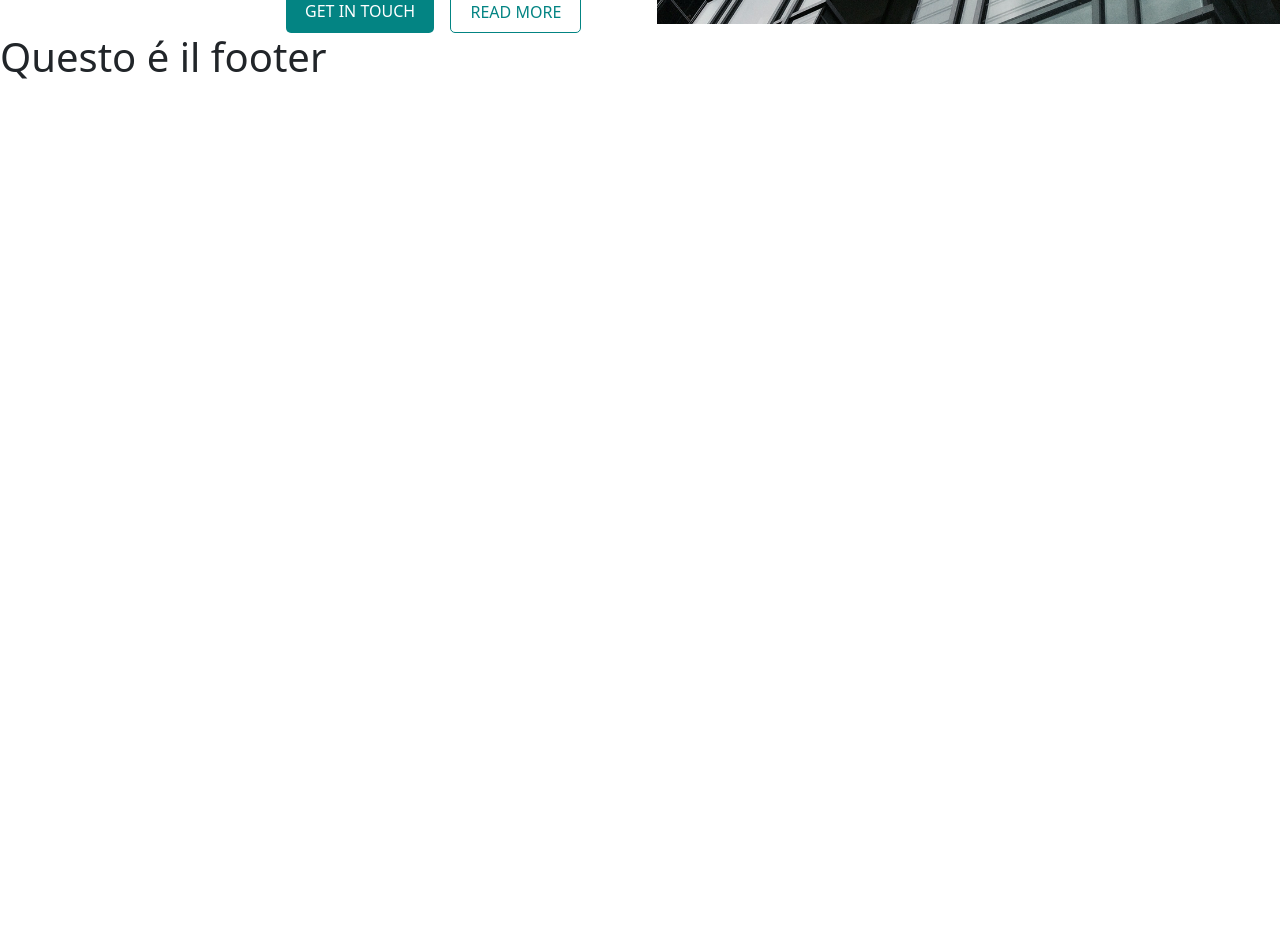
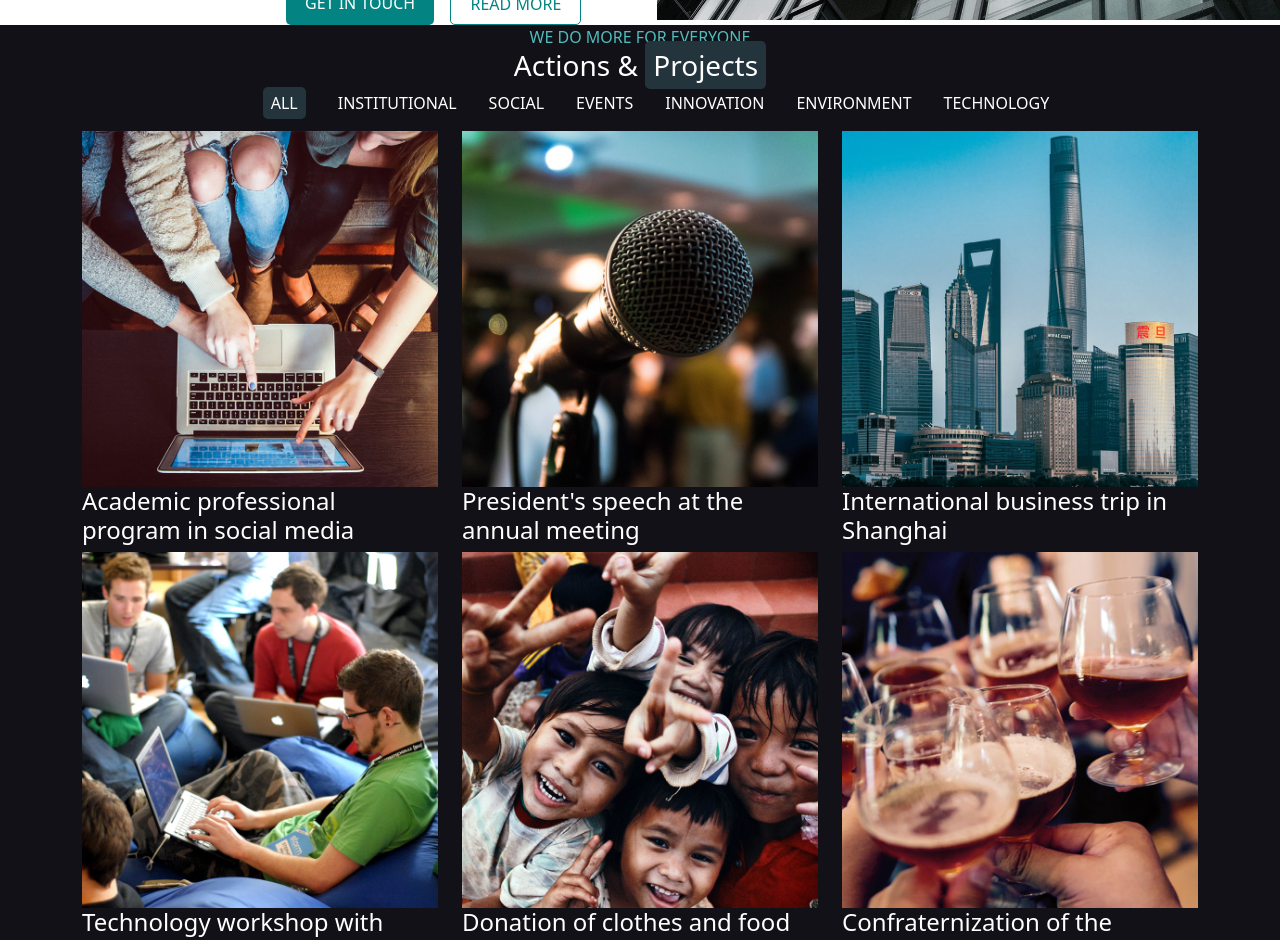
Before and after one commit to PierluigiTornesi/proj-html-vuejs, a Vue app: page / in a window 1280 px wide. Shown: the part 1960-2900 px from the top of the page. Before the commit the page ends 2049 px from the top, so only its background shows below. Built offline with nearby package versions, Linux system fonts and the light colour scheme.

Commit message:
add: section A&P senza stile e props

```diff
--- a/src/components/AppMain.vue
+++ b/src/components/AppMain.vue
@@ -1,5 +1,6 @@
 <script>
 import AppMainAbout from './AppMainAbout.vue';
+import AppMainAeP from './AppMainAeP.vue';
 import AppMainListCard from './AppMainListCard.vue';
 
 
@@ -7,7 +8,7 @@ import AppMainListCard from './AppMainListCard.vue';
     data() {
         return {};
     },
-    components: { AppMainListCard, AppMainAbout }
+    components: { AppMainListCard, AppMainAbout, AppMainAeP }
 }
 </script>
 
@@ -15,6 +16,7 @@ import AppMainListCard from './AppMainListCard.vue';
   <main>
     <AppMainListCard />
     <AppMainAbout />
+    <AppMainAeP />
   </main>
 </template>
 
--- a/src/components/AppMainAbout.vue
+++ b/src/components/AppMainAbout.vue
@@ -28,7 +28,7 @@ import AppMainAboutCard from "./AppMainAboutCard.vue";
 </script>
 
 <template>
-  <section>
+  <section >
     <div>
         <div class="container">
             <div class="row">
@@ -39,7 +39,7 @@ import AppMainAboutCard from "./AppMainAboutCard.vue";
                         <span class="special">The</span> Company
                     </h2>
                     <p class="mt-4">Lorem ipsum dolor, sit amet consectetur adipisicing elit. Harum exercitationem dolores quidem, eligendi suscipit ipsa! Ea, iusto suscipit! Et consequuntur nam harum voluptatum. Architecto quam earum error enim, obcaecati dolorum.</p>
-                    <div class="d-flex mt-4">
+                    <div class="d-flex">
                         <AppMainAboutCard v-for="infoTaken in infoAbouts" :info = infoTaken />
                     </div>
                     <div class="d-flex gap-3 mt-4">
@@ -91,6 +91,7 @@ span{
 .special{
     background-color: rgba($color: $FountainBlue, $alpha: 0.2);
     padding: 0.5rem 1rem;
+    border-radius: 5px;
 }
 
 h2{
--- /dev/null
+++ b/src/components/AppMainAeP.vue
@@ -0,0 +1,88 @@
+<script>
+
+  export default{
+    data() {
+        return {};
+    },
+
+}
+</script>
+
+<template>
+    <section>
+        <div class="container text-white">
+            <div class="text-center">
+                <span class="special">WE DO MORE FOR EVERYONE</span>
+                <h3>Actions & <span class="back">Projects</span></h3>
+            </div>
+            <div>
+                <ul>
+                    <li><a class="back" href="">ALL</a></li>
+                    <li><a href="">INSTITUTIONAL</a></li>
+                    <li><a href="">SOCIAL</a></li>
+                    <li><a href="">EVENTS</a></li>
+                    <li><a href="">INNOVATION</a></li>
+                    <li><a href="">ENVIRONMENT</a></li>
+                    <li><a href="">TECHNOLOGY</a></li>
+                </ul>
+            </div>
+            <div class="row">
+                <div class="col-4">
+                    <img src="../assets/img/project-1.jpg" alt="">
+                    <h4>Academic professional program in social media</h4>
+                </div>
+                <div class="col-4">
+                    <img src="../assets/img/project-2.jpg" alt="">
+                    <h4>President's speech at the annual meeting</h4>
+                </div>
+                <div class="col-4">
+                    <img src="../assets/img/project-3.jpg" alt="">
+                    <h4>International business trip in Shanghai</h4>
+                </div>
+                <div class="col-4">
+                    <img src="../assets/img/project-4.jpg" alt="">
+                    <h4>Technology workshop with education theme</h4>
+                </div>
+                <div class="col-4">
+                    <img src="../assets/img/project-5.jpg" alt="">
+                    <h4>Donation of clothes and food to the partner NGO</h4>
+                </div>
+                <div class="col-4">
+                    <img src="../assets/img/project-6.jpg" alt="">
+                    <h4>Confraternization of the procurement team</h4>
+                </div>
+            </div>
+        </div>
+    </section>
+</template>
+
+<style lang="scss" scoped>
+  @use "../style/partials/mixin" as *;
+    @use "../style/partials/variables" as *;
+
+    section{
+        background-color: $Woodsmoke;
+        width: 100%;
+    }
+
+    ul{
+        @include flex(row,center,center);
+        list-style-type: none;
+        gap: 2rem;
+
+        a{
+            text-decoration: none;
+            color: inherit;
+        }
+    }
+
+    .back{
+        background-color: $EbonyClay;
+        padding: 0.3rem 0.5rem;
+        border-radius: 5px;
+    }
+
+    .special{
+        color: $FountainBlue;
+    }
+</style>
```
